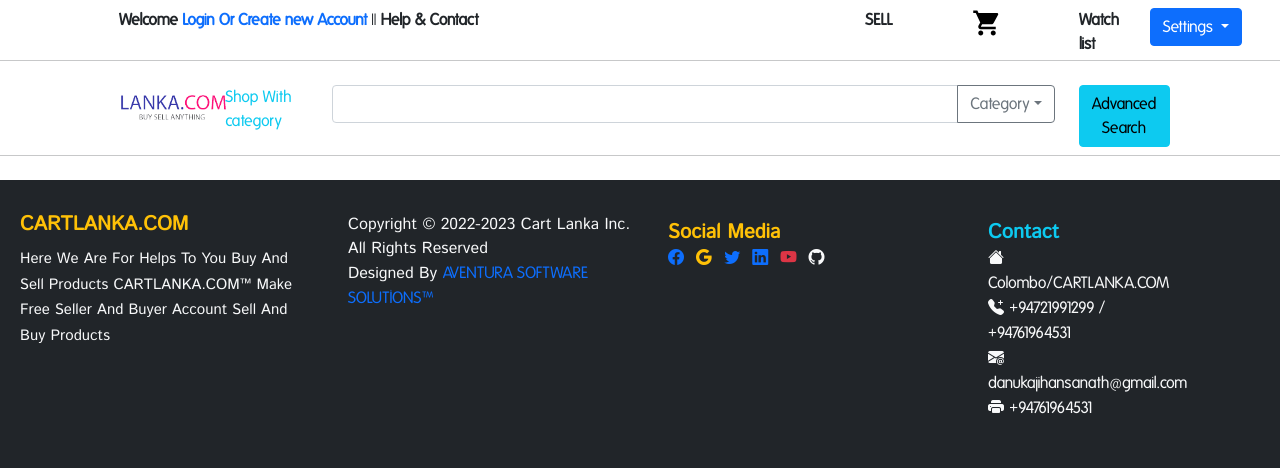
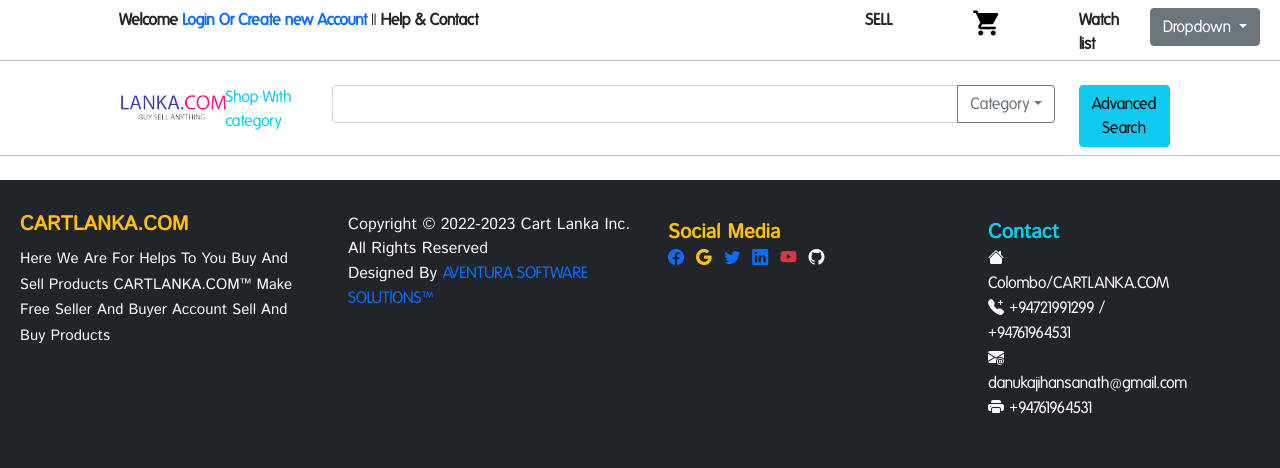
Before and after one commit to danukaji-M/LKCOM, a PHP site: page /home.php in a window 1280 px wide. Shown: the top 468 px of the page. Run offline with PHP 8.4, Linux system fonts and the light colour scheme.

Commit message:
header / search / footer bug fixes

```diff
--- a/header.php
+++ b/header.php
@@ -27,7 +27,7 @@
                 ?>
 
                     <span class=" text-decoration-underline text-warning"><?php echo $session_data["fname"] . " " . $session_data["lname"] ?></span> ||
-                    <span class="text-info fw-bold cursor" onclick="signOut();" >Sign Out</span>
+                    <span class="text-info fw-bold cursor" onclick="signOut();">Sign Out</span>
                 <?php
                 } else {
                 ?>
@@ -54,13 +54,13 @@
                     </div>
                     <div class="col-4 align-items-end text-start">
                         <div class="dropdown">
-                            <button class="btn btn-primary dropdown-toggle" type="button" id="dropdownMenuButton" data-bs-toggle="dropdown" aria-expanded="false">
-                                Settings
+                            <button class="btn btn-secondary dropdown-toggle" type="button" data-bs-toggle="dropdown" aria-expanded="false">
+                                Dropdown
                             </button>
-                            <ul class="dropdown-menu" aria-labelledby="dropdownMenuButton">
-                                <li><a class="dropdown-item" href="#">Item 1</a></li>
-                                <li><a class="dropdown-item" href="#">Item 2</a></li>
-                                <li><a class="dropdown-item" href="#">Item 3</a></li>
+                            <ul class="dropdown-menu">
+                                <li><button class="dropdown-item" type="button">Action</button></li>
+                                <li><button class="dropdown-item" type="button">Another action</button></li>
+                                <li><button class="dropdown-item" type="button">Something else here</button></li>
                             </ul>
                         </div>
                     </div>
--- a/home.php
+++ b/home.php
@@ -13,8 +13,16 @@
     <div class="container-fluid">
         <div class="row">
             <?php
+            require "connection.php";
             require "header.php";
+            ?>
+            <?php
             require "search.php";
+            ?>
+                <div class="col-12">
+
+                </div>
+            <?php
             require "footer.php";
             ?>
         </div>
--- a/search.php
+++ b/search.php
@@ -45,12 +45,6 @@
         </div>
     </div>
     <hr>
-    <script src="script.js"></script>
-    <script src="bootstrap.bundle.js"></script>
-    <script src="bootstrap.bundle.min.js"></script>
-    <script src="https://code.jquery.com/jquery-3.6.0.min.js"></script>
-    <script src="https://cdn.jsdelivr.net/npm/@popperjs/core@2.11.6/dist/umd/popper.min.js"></script>
-    <script src="https://cdn.jsdelivr.net/npm/bootstrap@5.0.0/dist/js/bootstrap.min.js"></script>
 </body>
 
 </html>
```
